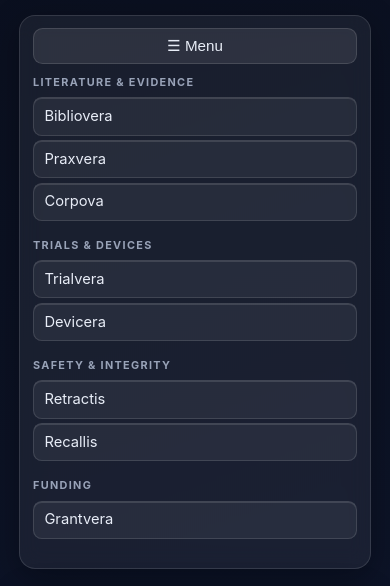
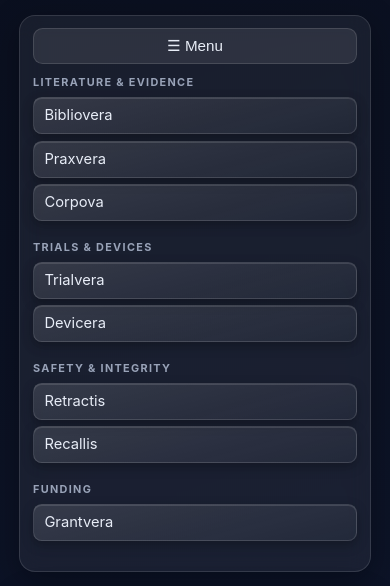
Before and after one commit to laci141/pubvera, a plain HTML site: page index.html in a window 390 px wide. Both pictures are taken after a click on the button "☰ Menu". Shown: the part 137-723 px from the top of the page. Drawn offline with Linux system fonts and the light colour scheme.

Commit message:
fix: sidebar menu items as standalone glass tiles — card recipe scaled down, ~90% larger vertical gaps

```diff
--- a/index.html
+++ b/index.html
@@ -60,19 +60,27 @@ nav.side{
   padding:1.1rem;backdrop-filter:blur(15px);-webkit-backdrop-filter:blur(15px);
   box-shadow:0 8px 32px rgba(0,0,0,.3);
 }
-.navgroup{margin-bottom:1rem}
+.navgroup{margin-bottom:1.4rem}
 .navgroup h3{font-size:.68rem;letter-spacing:.12em;text-transform:uppercase;color:var(--muted);margin-bottom:.4rem}
+/* Menu items reuse the overview-card glass recipe, scaled down: same
+   white-alpha gradient, inset top light edge and drop shadow, smaller radii. */
 .navgroup a{
-  display:block;padding:.42rem .65rem;border-radius:.55rem;color:var(--ink);
-  text-decoration:none;font-size:.92rem;margin-bottom:.28rem;
-  background:var(--glass);border:1px solid var(--glass-border);
-  box-shadow:inset 0 1px 0 var(--glass-border);
-  transition:background .15s,border-color .15s,box-shadow .15s;
+  display:block;padding:.38rem .65rem;border-radius:.55rem;color:var(--ink);
+  text-decoration:none;font-size:.92rem;margin-bottom:.53rem;
+  background:linear-gradient(165deg,rgba(255,255,255,.12),rgba(255,255,255,.04));
+  border:1px solid var(--glass-border);
+  box-shadow:0 4px 12px rgba(0,0,0,.28),inset 0 1px 0 var(--glass-border);
+  transition:box-shadow .15s,border-color .15s,background .15s;
 }
-.navgroup a:hover{background:var(--glass-strong);border-color:var(--glass-glow)}
+.navgroup a:last-child{margin-bottom:0}
+.navgroup a:hover{
+  border-color:var(--glass-glow);
+  box-shadow:0 0 0 1px var(--glass-border),0 6px 16px var(--glass-glow),
+    0 4px 12px rgba(0,0,0,.3),inset 0 0 16px rgba(255,255,255,.03);
+}
 .navgroup a.active{
-  background:var(--glass-strong);border-color:var(--accent);
-  color:var(--accent);font-weight:600;
+  background:linear-gradient(165deg,rgba(255,255,255,.16),rgba(255,255,255,.06));
+  border-color:var(--accent);color:var(--accent);font-weight:600;
   box-shadow:0 4px 14px var(--glass-glow),inset 0 1px 0 var(--glass-border);
 }
 #navToggle{display:none;width:100%;background:var(--glass-strong);border:1px solid var(--glass-border);
@@ -147,6 +155,8 @@ footer.site a{color:var(--muted)}
     backdrop-filter:blur(11px);-webkit-backdrop-filter:blur(11px)}
   main.panel{padding:1rem;backdrop-filter:blur(11px);-webkit-backdrop-filter:blur(11px)}
   #navToggle{display:block}
+  .navgroup{margin-bottom:1.1rem}
+  .navgroup a{margin-bottom:.4rem}
   #navGroups{display:none}
   #navGroups.open{display:block}
   .meta-row{flex-direction:column;align-items:flex-start}
```
